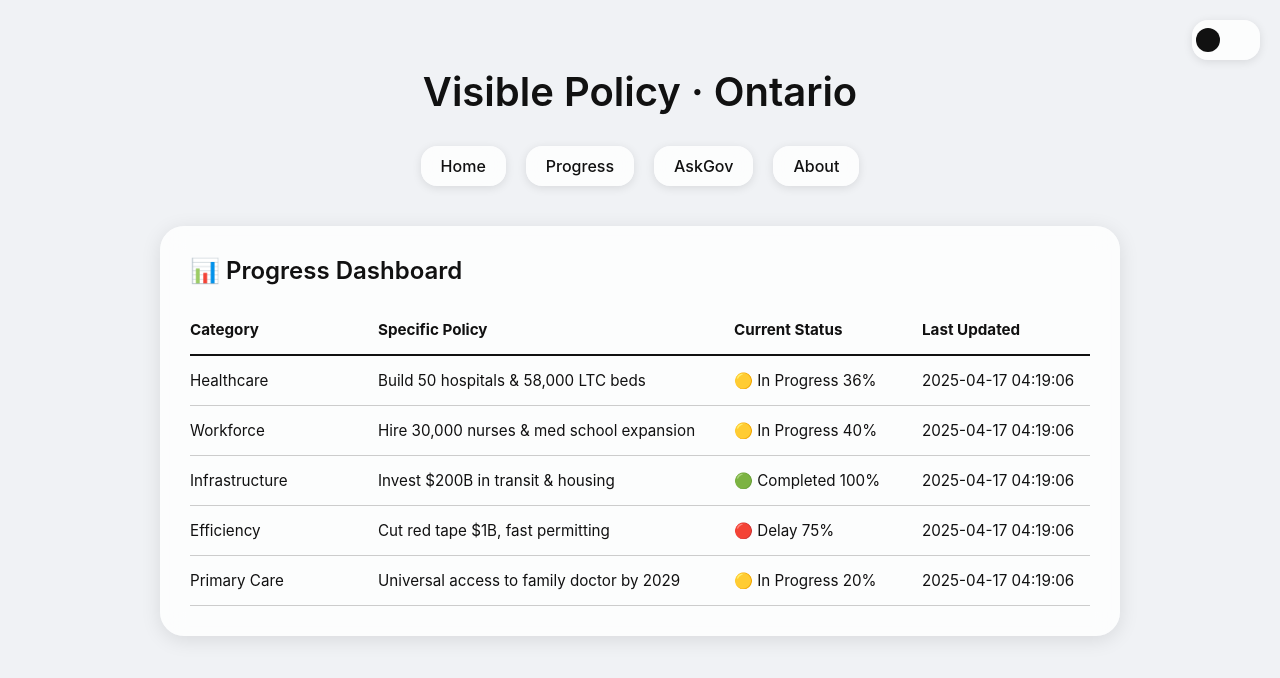
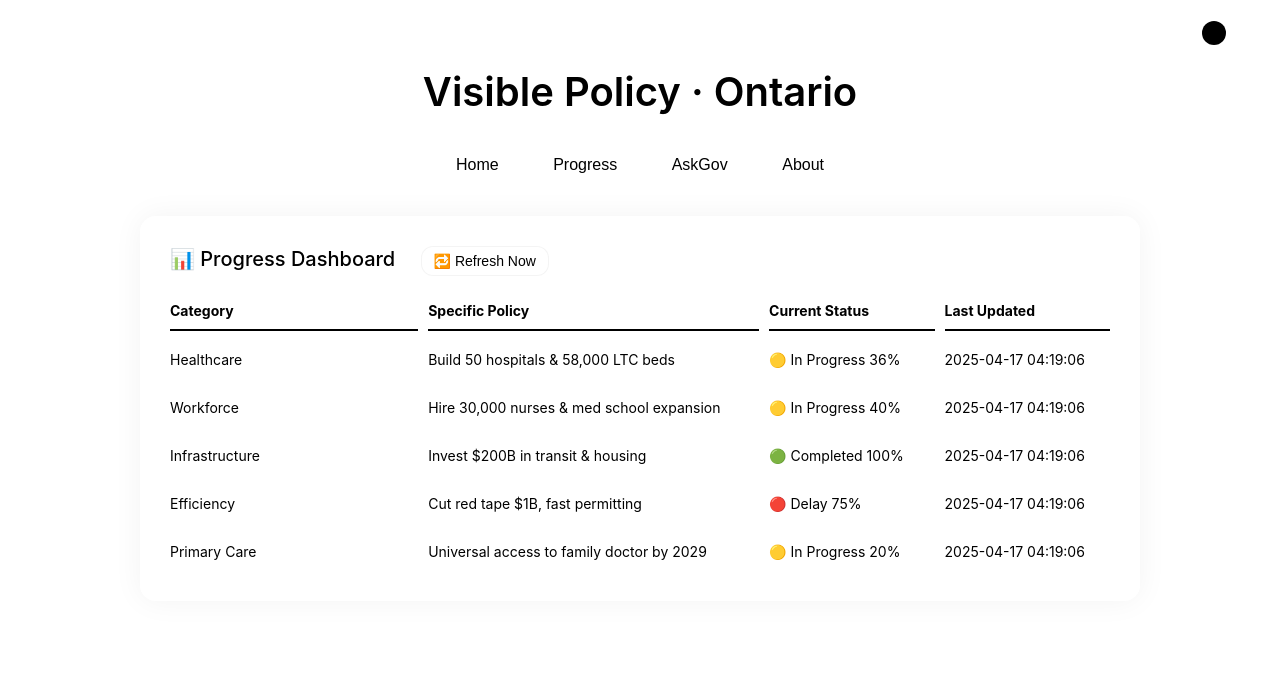
Before and after one commit to leonardoh-ca/visible-policy-data, a plain HTML site: page index.html in a window 1280 px wide. Drawn offline with Linux system fonts and the light colour scheme.

Commit message:
index.html

```diff
--- a/index.html
+++ b/index.html
@@ -1,189 +1,205 @@
 <!DOCTYPE html>
 <html lang="en">
 <head>
-  <meta charset="UTF-8">
-  <meta name="viewport" content="width=device-width, initial-scale=1.0">
+  <meta charset="UTF-8" />
+  <meta name="viewport" content="width=device-width, initial-scale=1.0" />
   <title>Visible Policy · Ontario</title>
   <style>
-    :root {
-      --bg: #f0f2f5;
-      --bg-secondary: #ffffffcc;
-      --text: #111;
-      --tab-hover: #ffffff80;
-    }
-
-    body.dark-mode {
-      --bg: #121212;
-      --bg-secondary: #1f1f1fcc;
-      --text: #f5f5f5;
-      --tab-hover: #33333380;
-    }
-
     body {
       margin: 0;
       font-family: -apple-system, BlinkMacSystemFont, "Segoe UI", Roboto, Helvetica, Arial, sans-serif;
       background: var(--bg);
       color: var(--text);
-      display: flex;
-      flex-direction: column;
-      align-items: center;
-      padding: 40px 20px;
       transition: background 0.3s, color 0.3s;
     }
-
+    :root {
+      --bg: #ffffff;
+      --text: #000000;
+      --glass: rgba(255, 255, 255, 0.6);
+    }
+    body.dark {
+      --bg: #1e1e1e;
+      --text: #ffffff;
+      --glass: rgba(30, 30, 30, 0.5);
+    }
+    .container {
+      max-width: 1000px;
+      margin: 0 auto;
+      padding: 40px 20px;
+    }
     h1 {
+      text-align: center;
+      font-weight: 600;
       font-size: 2.5rem;
-      font-weight: 600;
+      margin-bottom: 30px;
+    }
+    .tabs {
       text-align: center;
       margin-bottom: 30px;
     }
-
-    .tabs {
-      display: flex;
-      gap: 20px;
-      margin-bottom: 40px;
-      flex-wrap: wrap;
+    .tabs button {
+      background: transparent;
+      border: none;
+      font-size: 16px;
+      margin: 0 15px;
+      cursor: pointer;
+      padding: 10px;
+      border-bottom: 2px solid transparent;
     }
-
-    .tab {
-      padding: 10px 20px;
+    .tabs button:hover {
+      border-color: currentColor;
+    }
+    .module {
+      background: var(--glass);
+      backdrop-filter: blur(20px);
       border-radius: 16px;
-      background: var(--bg-secondary);
-      backdrop-filter: blur(10px);
-      box-shadow: 0 2px 10px rgba(0, 0, 0, 0.1);
-      color: var(--text);
+      padding: 30px;
+      box-shadow: 0 0 30px rgba(0, 0, 0, 0.05);
+    }
+    .module-title {
+      font-size: 20px;
       font-weight: 500;
-      cursor: pointer;
-      transition: background 0.2s;
+      margin-bottom: 16px;
     }
-
-    .tab:hover {
-      background: var(--tab-hover);
+    .dashboard-table {
+      display: grid;
+      grid-template-columns: 1.5fr 2fr 1fr 1fr;
+      gap: 10px;
+      font-size: 14px;
     }
-
-    .module {
-      width: 100%;
-      max-width: 900px;
-      background: var(--bg-secondary);
-      backdrop-filter: blur(12px);
-      border-radius: 24px;
-      box-shadow: 0 4px 20px rgba(0, 0, 0, 0.1);
-      padding: 30px;
-      margin-bottom: 30px;
-      transition: background 0.3s;
+    .dashboard-table div {
+      padding: 10px 0;
+      border-bottom: 1px solid rgba(255, 255, 255, 0.2);
     }
-
-    .module-title {
-      font-size: 1.5rem;
-      font-weight: 600;
-      margin-bottom: 20px;
+    .dashboard-table .header {
+      font-weight: bold;
+      border-bottom: 2px solid currentColor;
     }
-
-    .dashboard-entry {
-      display: grid;
-      grid-template-columns: 1fr 2fr 1fr 1fr;
-      gap: 20px;
-      padding: 15px 0;
-      border-bottom: 1px solid #ccc;
-    }
-
-    .dashboard-entry div {
-      font-size: 0.95rem;
-    }
-
-    .dashboard-header {
-      font-weight: bold;
-      border-bottom: 2px solid var(--text);
-    }
-
-    .toggle-container {
+    #themeToggle {
       position: fixed;
       top: 20px;
       right: 20px;
       width: 60px;
-      height: 32px;
-      background: var(--bg-secondary);
-      border-radius: 16px;
-      box-shadow: 0 2px 10px rgba(0,0,0,0.1);
-      display: flex;
-      align-items: center;
-      padding: 4px;
+      height: 30px;
+      border-radius: 15px;
+      background: var(--glass);
+      backdrop-filter: blur(10px);
+      border: 1px solid rgba(255,255,255,0.2);
       cursor: pointer;
-      transition: background 0.3s;
     }
-
-    .toggle-ball {
+    #themeToggle::before {
+      content: '';
+      display: block;
       width: 24px;
       height: 24px;
       background: var(--text);
       border-radius: 50%;
-      transition: transform 0.3s, background 0.3s;
+      transform: translateX(3px);
+      transition: transform 0.3s ease;
+    }
+    body.dark #themeToggle::before {
+      transform: translateX(33px);
     }
 
-    .toggle-container.active .toggle-ball {
-      transform: translateX(28px);
+    button#refreshBtn {
+      margin-left: 20px;
+      padding: 6px 12px;
+      font-size: 14px;
+      background: rgba(255,255,255,0.1);
+      border: 1px solid rgba(200,200,200,0.2);
+      border-radius: 12px;
+      color: inherit;
+      cursor: pointer;
+      transition: all 0.2s ease-in-out;
+    }
+    button#refreshBtn:hover {
+      background: rgba(255,255,255,0.2);
+    }
+    .refresh-message {
+      font-size: 13px;
+      opacity: 0.6;
+      margin-top: 6px;
     }
   </style>
 </head>
 <body>
-  <div class="toggle-container" id="toggleSwitch">
-    <div class="toggle-ball"></div>
+  <div id="themeToggle"></div>
+  <div class="container">
+    <h1>Visible Policy · Ontario</h1>
+    <div class="tabs">
+      <button>Home</button>
+      <button>Progress</button>
+      <button>AskGov</button>
+      <button>About</button>
     </div>
-
-  <h1>Visible Policy · Ontario</h1>
-
-  <div class="tabs">
-    <div class="tab">Home</div>
-    <div class="tab">Progress</div>
-    <div class="tab">AskGov</div>
-    <div class="tab">About</div>
+    <div class="module">
+      <div class="module-title">
+        📊 Progress Dashboard
+        <button id="refreshBtn">🔁 Refresh Now</button>
       </div>
-
-  <div class="module">
-    <div class="module-title">📊 Progress Dashboard</div>
-    <div class="dashboard-entry dashboard-header">
-      <div>Category</div>
-      <div>Specific Policy</div>
-      <div>Current Status</div>
-      <div>Last Updated</div>
+      <div id="refreshStatus" class="refresh-message"></div>
+      <div class="dashboard-table" id="dashboard">
+        <div class="header">Category</div>
+        <div class="header">Specific Policy</div>
+        <div class="header">Current Status</div>
+        <div class="header">Last Updated</div>
       </div>
-    <div id="dashboard"></div>
     </div>
-
+  </div>
   <script>
-    const toggleSwitch = document.getElementById('toggleSwitch');
-    toggleSwitch.addEventListener('click', () => {
-      document.body.classList.toggle('dark-mode');
-      toggleSwitch.classList.toggle('active');
-    });
+    const dashboard = document.getElementById("dashboard");
 
     async function fetchAndRenderDashboard() {
-      const container = document.getElementById('dashboard');
-      container.innerHTML = '<div>🔄 Loading data...</div>';
       try {
-        const res = await fetch('https://leonardoh-ca.github.io/visible-policy-data/progress.json');
+        const res = await fetch("progress.json");
         const data = await res.json();
-        container.innerHTML = '';
-        for (const item of data) {
-          const icon = item.status === 'Completed' ? '🟢' : item.status === 'Delay' ? '🔴' : '🟡';
-          const statusLabel = `${icon} ${item.status} ${item.percent || 0}%`;
-          const row = `
-            <div class="dashboard-entry">
+        dashboard.innerHTML = `
+          <div class="header">Category</div>
+          <div class="header">Specific Policy</div>
+          <div class="header">Current Status</div>
+          <div class="header">Last Updated</div>
+        `;
+        data.forEach(item => {
+          let statusIcon = "🟡";
+          if (item.status === "Completed") statusIcon = "🟢";
+          if (item.status === "Delay") statusIcon = "🔴";
+          dashboard.innerHTML += `
             <div>${item.category}</div>
             <div>${item.policy}</div>
-              <div>${statusLabel}</div>
+            <div>${statusIcon} ${item.status} ${item.percent || 0}%</div>
             <div>${item.updated_at}</div>
-            </div>
           `;
-          container.insertAdjacentHTML('beforeend', row);
-        }
-      } catch (err) {
-        container.innerHTML = '<div style="color: red;">⚠️ Failed to load data</div>';
+        });
+      } catch (e) {
+        dashboard.innerHTML = "<div>Failed to load data</div>";
       }
     }
 
+    // Initial fetch
     fetchAndRenderDashboard();
-    setInterval(fetchAndRenderDashboard, 30 * 60 * 1000);
+    // Refresh every 30 minutes
+    setInterval(fetchAndRenderDashboard, 1000 * 60 * 30);
+
+    // Refresh Now button
+    document.getElementById('refreshBtn').addEventListener('click', () => {
+      document.getElementById('refreshStatus').textContent = 'Refreshing...';
+      fetchAndRenderDashboard().then(() => {
+        document.getElementById('refreshStatus').textContent =
+          'Updated at ' + new Date().toLocaleTimeString();
+        setTimeout(() => {
+          document.getElementById('refreshStatus').textContent = '';
+        }, 4000);
+      });
+    });
+
+    // Theme toggle
+    const toggle = document.getElementById("themeToggle");
+    toggle.addEventListener("click", () => {
+      document.body.classList.toggle("dark");
+    });
+    if (window.matchMedia("(prefers-color-scheme: dark)").matches) {
+      document.body.classList.add("dark");
+    }
   </script>
 </body>
 </html>
```
Lines whose indentation alone changed are shown as unchanged.
